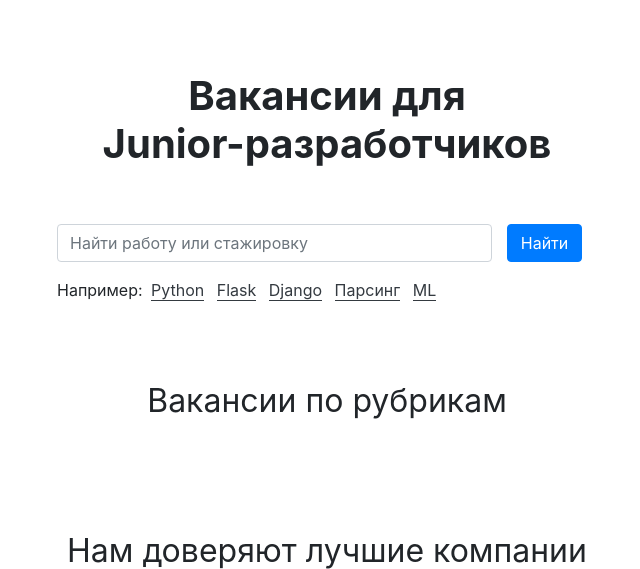
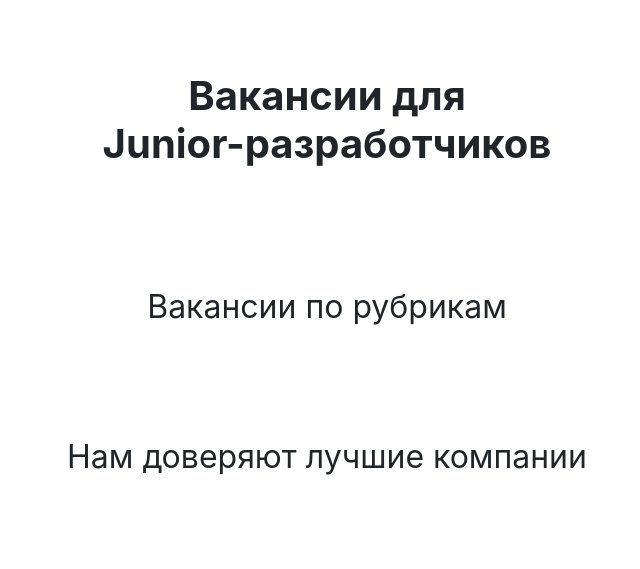
Before and after one commit to myuri-0/stepik_w3-4, a Django app: template templates/index.html in a window 1280 px wide. Shown: the part 72-641 px from the top of the page, without its empty margins (313-953 px from the left). Run offline with Django 3.2, Linux system fonts and the light colour scheme; the template is opened without the code that fills it, so the values that code supplies are empty; some libraries are stand-ins or nearby versions.

Commit message:
исправил старые ошибки и добавил новые

```diff
--- a/app_vacancies/views.py
+++ b/app_vacancies/views.py
@@ -1,10 +1,8 @@
-from django.contrib.auth.forms import UserCreationForm
 from django.contrib.auth.models import User
 from django.contrib.auth.views import LoginView
 from django.http import HttpResponseNotFound, HttpResponseServerError
 from django.shortcuts import render, get_object_or_404, redirect
 from django.views import View
-from django.views.generic import CreateView
 
 from app_vacancies.form import ApplicationForm, CompanyForm, MyVacancyEditForm, UserRegisterForm
 from app_vacancies.models import Specialty, Company, Vacancy, Application
--- a/requirements.txt
+++ b/requirements.txt
@@ -1,7 +1,9 @@
 asgiref==3.2.10
 Django==3.1.1
+django-crispy-forms==1.9.2
 flake8==3.8.3
 mccabe==0.6.1
+Pillow==7.2.0
 pycodestyle==2.6.0
 pyflakes==2.2.0
 pytz==2020.1
--- a/templates/index.html
+++ b/templates/index.html
@@ -13,24 +13,6 @@
     <section>
       <h1 class="h1 text-center mx-auto mt-4 py-5"><strong>Вакансии для <br>Junior-разработчиков</strong></h1>
       <div class="row">
-        <div class="col-12 col-md-8 col-lg-6 offset-lg-3 offset-md-2">
-          <form class="form-inline mb-3">
-            <div class="form-group col-8 col-md-10 pl-0">
-              <input class="form-control w-100" type="search" placeholder="Найти работу или стажировку" aria-label="Найти работу или стажировку">
-            </div>
-            <div class="form-group col-4 col-md-2 pl-0">
-              <button class="btn btn-primary w-100" type="submit">Найти</button>
-            </div>
-          </form>
-          <p>Например:
-            <a href="#" class="text-dark border-bottom border-dark m-1 text-decoration-none">Python</a>
-            <a href="#" class="text-dark border-bottom border-dark m-1 text-decoration-none">Flask</a>
-            <a href="#" class="text-dark border-bottom border-dark m-1 text-decoration-none">Django</a>
-            <a href="#" class="text-dark border-bottom border-dark m-1 text-decoration-none">Парсинг</a>
-            <a href="#" class="text-dark border-bottom border-dark m-1 text-decoration-none">ML</a>
-
-          </p>
-        </div>
       </div>
     </section>
 
```
Also changed, not shown: stepik_vacancies/urls.py (+3 -6 lines).
